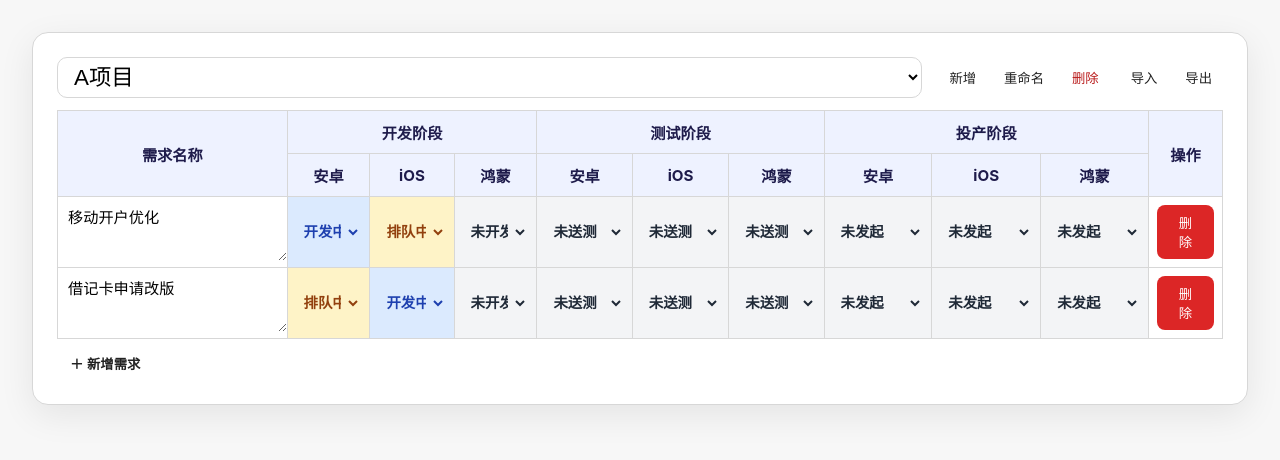
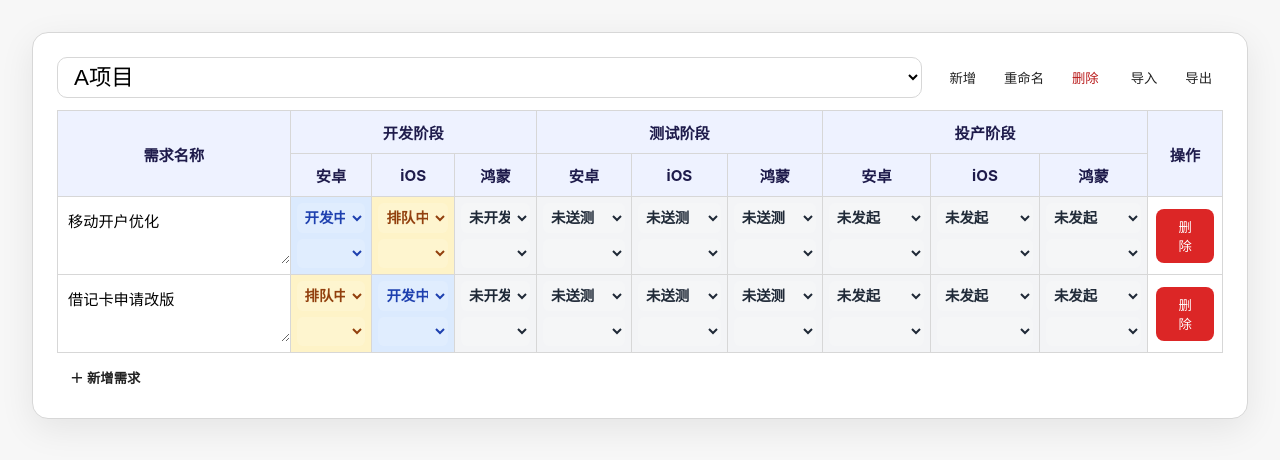
Before and after one commit to longbo666/TriTrack, a plain HTML site: page index.html in a window 1280 px wide. Drawn offline with Linux system fonts and the light colour scheme.

Commit message:
为状态单元格添加负责人选择功能，并优化UI布局

```diff
--- a/src/constants.js
+++ b/src/constants.js
@@ -44,3 +44,13 @@ export const STATUS_COLORS = {
 
 export const STORAGE_KEY = "srbc_requirement_tracker_state_v2";
 export const LEGACY_STORAGE_KEYS = ["srbc_requirement_tracker"];
+
+export const OWNER_OPTIONS = [
+  "",
+  "黄华宏",
+  "黄志豪",
+  "陈嘉敏",
+  "陈成",
+  "龙波",
+  "曾祥锋",
+];
--- a/src/storage.js
+++ b/src/storage.js
@@ -17,7 +17,10 @@ function createStatusTemplate() {
   for (const phase of PHASES) {
     template[phase.key] = {};
     for (const platform of PLATFORMS) {
-      template[phase.key][platform.key] = phase.options[0];
+      template[phase.key][platform.key] = {
+        value: phase.options[0],
+        owner: "",
+      };
     }
   }
   return template;
@@ -37,8 +40,15 @@ function normalizeRequirement(raw = {}) {
       if (!phaseStatuses) continue;
       for (const platform of PLATFORMS) {
         const value = phaseStatuses[platform.key];
-        if (typeof value === "string" && value.trim()) {
-          normalized.statuses[phase.key][platform.key] = value;
+        if (typeof value === "string") {
+          normalized.statuses[phase.key][platform.key].value = value;
+        } else if (value && typeof value === "object") {
+          if (value.value) {
+            normalized.statuses[phase.key][platform.key].value = value.value;
+          }
+          if (typeof value.owner === "string") {
+            normalized.statuses[phase.key][platform.key].owner = value.owner;
+          }
         }
       }
     }
--- a/src/styles.css
+++ b/src/styles.css
@@ -72,6 +72,7 @@ h1 {
 .workspace-utilities {
   display: flex;
   gap: 6px;
+  align-items: center;
 }
 
 button {
@@ -176,20 +177,39 @@ select {
   background: #ffffff;
 }
 
-.status-cell select {
+.status-cell {
+  transition: background-color 0.2s ease, color 0.2s ease;
+  font-weight: 600;
+  padding: 6px;
+}
+
+.status-wrapper {
+  display: flex;
+  flex-direction: column;
+  gap: 6px;
+}
+
+.status-wrapper select {
   border: none;
-  background-color: transparent;
+  background-color: rgba(255, 255, 255, 0.15);
   color: inherit;
   font-weight: inherit;
   padding: 6px 4px;
   width: 100%;
+  border-radius: 6px;
 }
 
-.status-cell select:focus-visible {
+.status-wrapper select:focus-visible {
   outline: 2px solid rgba(37, 99, 235, 0.4);
   outline-offset: 2px;
-  background-color: rgba(255, 255, 255, 0.1);
 }
+
+.owner-select {
+  font-weight: 500;
+  font-size: 0.85rem;
+}
+
+/* removed owner chip/popover styles */
 
 .empty-tip {
   text-align: center;
@@ -197,10 +217,7 @@ select {
   padding: 24px 0;
 }
 
-.status-cell {
-  transition: background-color 0.2s ease, color 0.2s ease;
-  font-weight: 600;
-}
+
 
 @media (max-width: 1200px) {
   table,
--- a/src/tracker.js
+++ b/src/tracker.js
@@ -1,4 +1,4 @@
-import { PHASES, PLATFORMS, STATUS_COLORS } from "./constants.js";
+import { PHASES, PLATFORMS, STATUS_COLORS, OWNER_OPTIONS } from "./constants.js";
 import {
   createEmptyRequirement,
   createSampleRequirements,
@@ -51,7 +51,6 @@ export class RequirementTracker {
   }
 
   renderWorkspaceHeader() {
-    const current = this.getActiveWorkspace();
     const select = document.getElementById("workspaceSelect");
     if (!select) return;
     select.innerHTML = "";
@@ -64,6 +63,7 @@ export class RequirementTracker {
       }
       select.appendChild(option);
     });
+
   }
 
   renderTable() {
@@ -131,24 +131,47 @@ export class RequirementTracker {
       for (const platform of PLATFORMS) {
         const td = document.createElement("td");
         td.className = "status-cell";
-        const select = document.createElement("select");
+        const statusWrapper = document.createElement("div");
+        statusWrapper.className = "status-wrapper";
+        const statusData = item.statuses[phase.key][platform.key];
+
+        const statusSelect = document.createElement("select");
         phase.options.forEach((option) => {
           const opt = document.createElement("option");
           opt.value = option;
           opt.textContent = option;
-          if (item.statuses[phase.key][platform.key] === option) {
+          if (statusData.value === option) {
             opt.selected = true;
           }
-          select.appendChild(opt);
+          statusSelect.appendChild(opt);
         });
-        this.paintCell(td, phase.key, select.value);
-        select.addEventListener("change", (event) => {
+        statusSelect.addEventListener("change", (event) => {
           const { value } = event.target;
-          item.statuses[phase.key][platform.key] = value;
+          statusData.value = value;
           this.paintCell(td, phase.key, value);
           this.persist();
         });
-        td.appendChild(select);
+        statusWrapper.appendChild(statusSelect);
+
+        const ownerSelect = document.createElement("select");
+        ownerSelect.className = "owner-select";
+        OWNER_OPTIONS.forEach((owner) => {
+          const opt = document.createElement("option");
+          opt.value = owner;
+          opt.textContent = owner || "";
+          if (statusData.owner === owner) {
+            opt.selected = true;
+          }
+          ownerSelect.appendChild(opt);
+        });
+        ownerSelect.addEventListener("change", (event) => {
+          statusData.owner = event.target.value;
+          this.persist();
+        });
+        statusWrapper.appendChild(ownerSelect);
+
+        this.paintCell(td, phase.key, statusSelect.value);
+        td.appendChild(statusWrapper);
         tr.appendChild(td);
       }
     }
```
